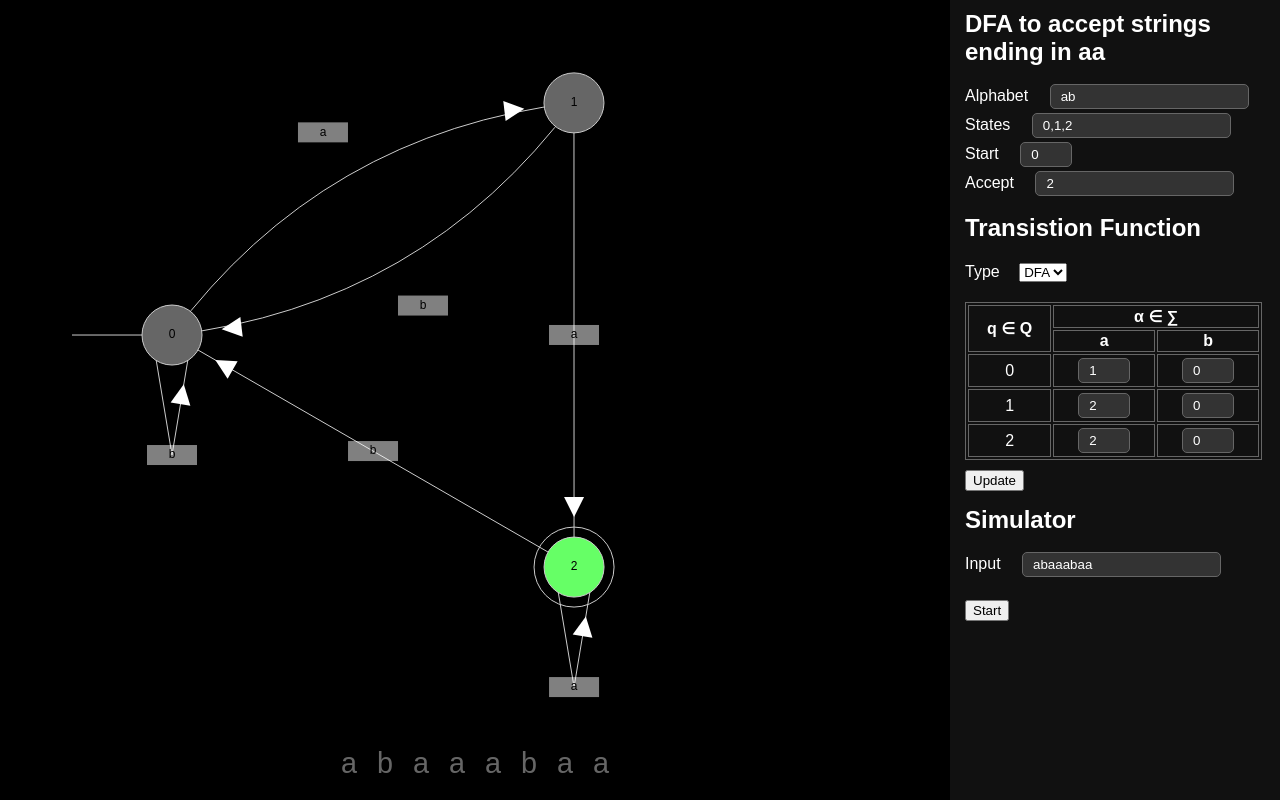
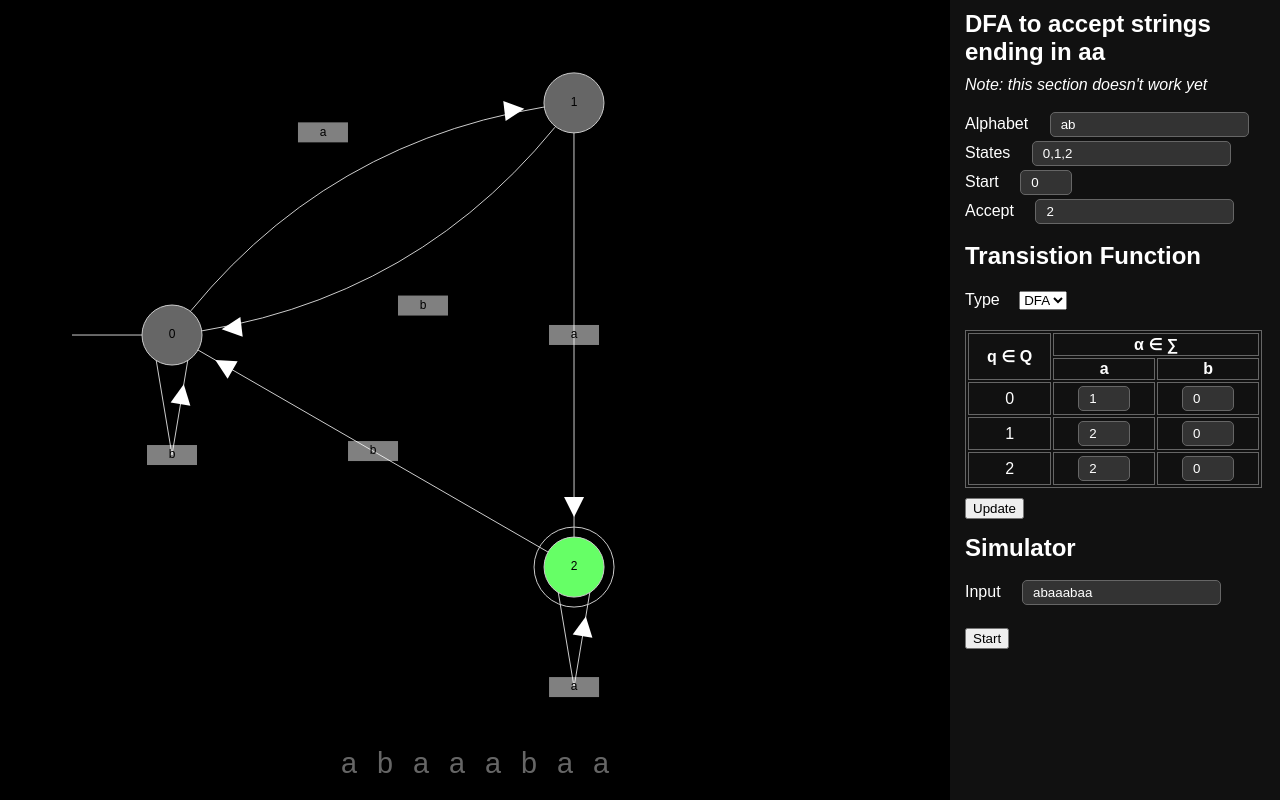
Before and after one commit to rubenwardy/finite_automaton_sim, a plain HTML site: page index.html in a window 1280 px wide. Drawn offline with Linux system fonts and the light colour scheme.

Commit message:
Add WIP note

```diff
--- a/index.html
+++ b/index.html
@@ -25,6 +25,8 @@
 		</div>
 
 		<h1 id="title"></h1>
+
+		<i>Note: this section doesn't work yet</i>
 
 		<dl>
 			<dt>Alphabet</dt>
--- a/style.css
+++ b/style.css
@@ -112,6 +112,6 @@ input[type=text] {
 	padding: 10px;
 }
 
-aside > button {
+aside > button, aside > i {
 	margin: 5px 5px 5px 15px;
 }
```
